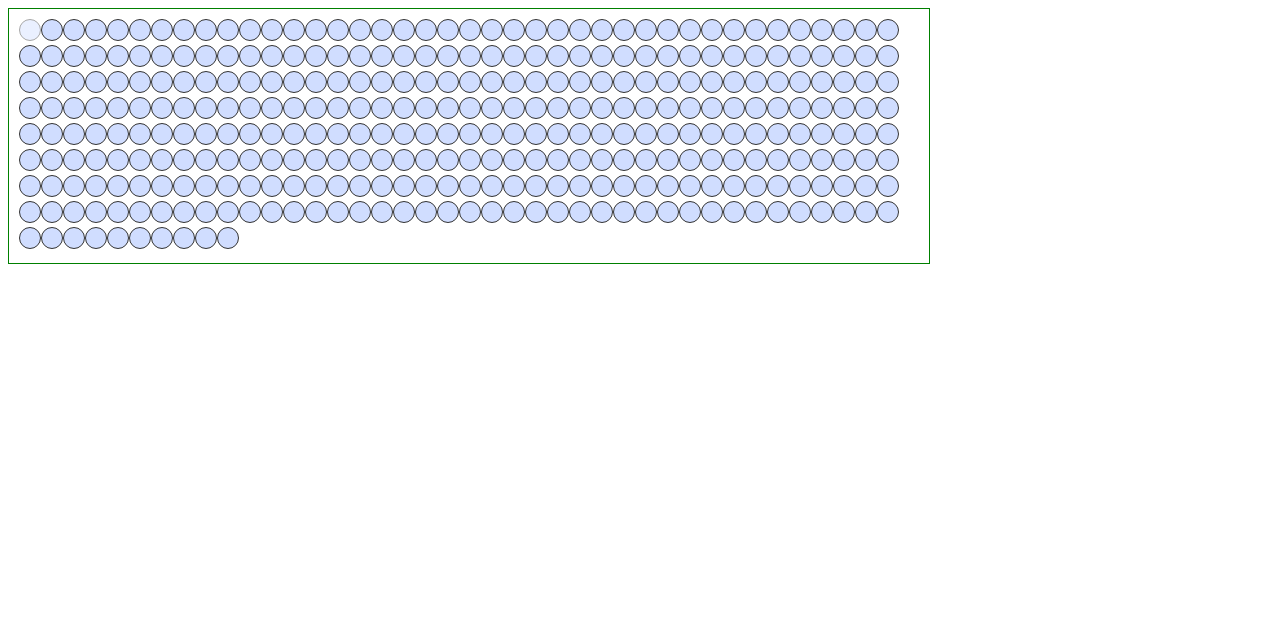
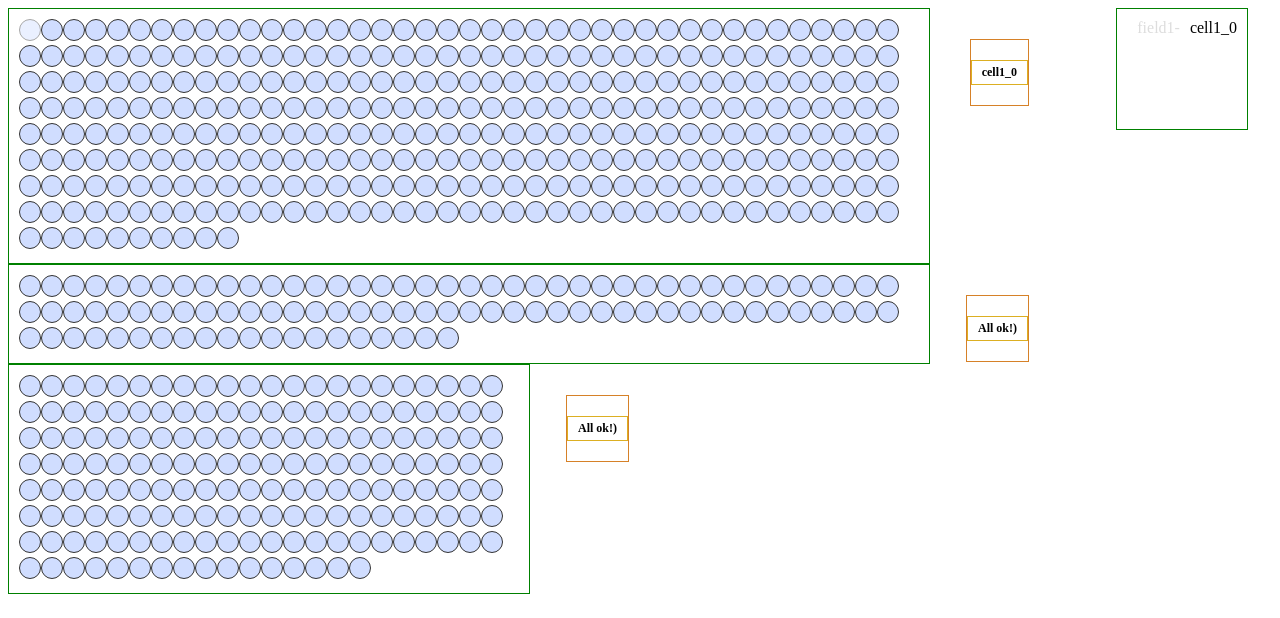
Before and after one commit to Maksym-Marko/Organism, a website: page index.html in a window 1280 px wide. Both pictures are taken after a click on the element 30 px from the left and 30 px from the top of the page. Drawn offline with Linux system fonts and the light colour scheme; files that its build step writes are made by us from their sources.

Commit message:
Organism

```diff
--- a/css/style.css
+++ b/css/style.css
@@ -1,6 +1,38 @@
+body{
+	width: 1250px;
+    position: relative;
+}
+.mx-brain{
+	position: absolute;
+	right: 10px;
+	border: 1px solid green;
+	min-width: 100px;
+	max-width: 200px;
+	min-height: 100px;
+	max-height: 300px;
+	overflow-y: auto;
+	padding: 10px;
+}
+span.mx-log_name_field {
+	position: relative;
+    padding: 10px;
+    color: #ddd;
+}
+span.mx-log_name_field:after{
+	content: '-';
+
+}
 .mx-filed{
 	border: 1px solid green;
 	padding: 10px;
+	position: relative;
+}
+.mx-controller_group_cells{
+	position: absolute;
+	right: -100px;
+	top: 30px;
+	min-width: 50px;
+	border: 1px solid #D68128;
 }
 .mx-cells{
 	width: 20px;
@@ -10,3 +42,14 @@
 	background-color: #D0DDFF;
 	display: inline-block;
 }
+.mx-contr_display_info{
+	font-size: 12px;
+	font-weight: bold;
+	display: block;
+	padding: 4px 10px;
+	margin: 20px auto;
+	border: 1px solid #DCAF22;
+}
+.mx-contr_display_info span{
+	display: block;
+}
--- a/index.html
+++ b/index.html
@@ -7,8 +7,6 @@
 </head>
 <body>
 
-	<div id="cont"></div>
-
 	<script src="build/script.js"></script>
 
 </body>
--- a/js/main.js
+++ b/js/main.js
@@ -1,6 +1,55 @@
-/* ----------------------------------------------------------------
-							Classes
----------------------------------------------------------------- */
+// ::::::::::::::::::::::::::::::::::::::::::::::::::::::::::::::::
+//                          Classes                               :
+// ::::::::::::::::::::::::::::::::::::::::::::::::::::::::::::::::
+
+/*==================== Build brain ==========================*/
+class BuildBrain{
+
+	static build(){
+
+		let brainContainer = document.createElement( 'div' );
+		brainContainer.className = 'mx-brain';
+
+		let firstChildEl = document.createElement( 'div' );
+		brainContainer.appendChild( firstChildEl );
+
+		document.body.appendChild( brainContainer );
+
+	}
+
+	static memory(){
+		window.memoryArray = [];
+	}
+
+	static toRemember( pushField, pushEl ){
+		let objElem = { field: pushField, id: pushEl };
+		memoryArray.push( objElem );
+	}
+
+	static showLogs( pushField, pushEl ){
+
+		let brain = document.getElementsByClassName( 'mx-brain' );
+
+		let logWrapper = document.createElement( 'div' );
+
+		let logNameField = document.createElement( 'span' );
+		logNameField.className = 'mx-log_name_field';
+		logNameField.innerHTML = pushField;
+
+		let logIDElem = document.createElement( 'span' );
+		logIDElem.className = 'mx-log_id_elem';
+		logIDElem.innerHTML = pushEl;
+
+		memoryArray.filter( function( el){
+			logWrapper.appendChild( logNameField );
+			logWrapper.appendChild( logIDElem );
+
+			brain[0].insertBefore( logWrapper, brain[0].firstChild );
+
+		} );
+	}
+
+}
 
 /*==================== Build fields ==========================*/
 class CreateFields{
@@ -64,6 +113,35 @@ class CreateOrganism{
 		// create cell
 		let cCell = new CreateCells( this.cellsPrefix, this.countCells, this.fieldID, this.groupCell );
 		cCell.createCells();
+
+		// create controller group cells
+		let cContrGroupCells = new CreateControllerGroupCells( this.fieldID );
+		cContrGroupCells.createControllerGroupCells();
+	}
+
+}
+
+/*===================== Controller group cells ======================*/
+class CreateControllerGroupCells{
+	constructor( _fieldContrBy ){
+		this.fieldContrBy = _fieldContrBy;
+	}
+
+	createControllerGroupCells(){
+		let fieldContrBy = document.getElementById( this.fieldContrBy );
+		let controllerGroupCells = document.createElement( 'div' );
+		controllerGroupCells.setAttribute( 'class', 'mx-controller_group_cells' );
+		controllerGroupCells.setAttribute( 'id', 'controller_' + this.fieldContrBy );
+		fieldContrBy.insertBefore( controllerGroupCells, this.nextSibling );
+
+		let displayInfo = document.createElement( 'span' );
+		displayInfo.setAttribute( 'class', 'mx-contr_display_info' );
+		displayInfo.setAttribute( 'id', 'displayInfo_' + this.fieldContrBy );
+
+		let testText = document.createTextNode( 'All ok!)' );
+		displayInfo.appendChild( testText );
+
+		controllerGroupCells.appendChild( displayInfo );
 	}
 }
 
@@ -80,6 +158,7 @@ class DestRestCell{
 			_destroyCell.style.opacity = _destroyCellOpacity;
 			_destroyCellOpacity -= 0.10;
 			_destroyCell.setAttribute( 'data-opacity', _destroyCellOpacity );
+
 		} else{
 			_destroyCell.setAttribute( 'data-opacity', '0' );
 			_destroyCell.style.opacity = 0;
@@ -105,17 +184,49 @@ class DestRestCell{
 			_restorationCell.removeAttribute( 'data-restoration' );
 
 			_restorationCell.setAttribute( 'data-key', 'false' );
+
+			setTimeout( () => {
+				let elemInfo2 = new InfoAboutCells( _restorationCell, 'All ok!)' );
+				elemInfo2.setInfoController();
+			}, 4000 );
+
 		}
 	}
 }
 
+/*====================== Info about cells  ==========================*/
+class InfoAboutCells{
+
+	constructor( nodeCell, _innerText ){
+
+		this.nodeCell = nodeCell;
+		this._innerText = _innerText;
+
+	}
+
+	setInfoController(){
+
+		let strucktCellID = this.nodeCell.getAttribute( 'id' );
+		let parentField = this.nodeCell.parentNode;
+		let displayInfo = parentField.getElementsByClassName( 'mx-contr_display_info' );
+
+		displayInfo[0].innerHTML = this._innerText;
+
+	}
+
+}
+
 /*========================= Each cells =============================*/
 class EachCells{
+
 	constructor( groupCell ){
+
 		this.groupCell = groupCell;
+
 	}
 
 	eachGroupCells(){ // Check click on cell
+
 		let elems = document.getElementsByClassName( this.groupCell );
 		for( let w = 0; w < elems.length; w++ ){
 			let groupElement = elems[w];
@@ -127,6 +238,7 @@ class EachCells{
 
 			if( getDataDestroy == 'cellDestroy' ){ // The destruction process
 
+				// Destroy cell
 				let d = new DestRestCell( thisCellID );
 				d.destroyCell();
 
@@ -134,15 +246,18 @@ class EachCells{
 
 			if( getDataRestoration == 'cellRestoration' ){ // The process of recovery
 
+				// Restoration cells
 				let r = new DestRestCell( thisCellID );
 				r.restorationCell();
 
 			}
 
 		}
+
 	}
 
 	addEventClick(){
+
 		let groupElems = document.getElementsByClassName( this.groupCell );
 		for( let e = 0; e < groupElems.length; e++ ){
 			let groupElement = groupElems[e];
@@ -154,16 +269,30 @@ class EachCells{
 					groupElement.setAttribute( 'data-key', 'true' );
 					groupElement.setAttribute( 'data-destroy', 'cellDestroy' );
 					groupElement.setAttribute( 'data-opacity', '1' );
+
+					// set info
+					let IDElement = groupElement.getAttribute( 'id' );
+					let elemInfo = new InfoAboutCells( groupElement, IDElement );
+					elemInfo.setInfoController();
+
+					// remember
+					let idGroup = groupElement.parentNode.getAttribute( 'id' );
+					BuildBrain.toRemember( idGroup, IDElement );
+
+					// Show logs
+					BuildBrain.showLogs( idGroup, IDElement );
 				}
 
 			}
 		}
+
 	}
+
 }
 
-/* ----------------------------------------------------------------
-							Helpers
----------------------------------------------------------------- */
+// ::::::::::::::::::::::::::::::::::::::::::::::::::::::::::::::::
+//                          Helpers                               :
+// ::::::::::::::::::::::::::::::::::::::::::::::::::::::::::::::::
 
 /*======================== Cycle ================================*/
 let reqAnimationFrame = ( () =>{
@@ -178,25 +307,67 @@ let reqAnimationFrame = ( () =>{
         ;
 } )();
 
-/* ----------------------------------------------------------------
--------------------------------------------------------------------
----------------------------------------------------------------- */
+// ::::::::::::::::::::::::::::::::::::::::::::::::::::::::::::::::
+//                                                                :
+// ::::::::::::::::::::::::::::::::::::::::::::::::::::::::::::::::
 ;( function(){
 
-	// create field
-	let createOrgan = new CreateOrganism( 'field1', '900px', 'cell_', 330, 'group_1' );
+	// Build brain
+	BuildBrain.build();
+
+	// init memory
+	BuildBrain.memory();
+
+	// ::::::::::::::::::::::::::::::::::::::::::::::::::::::::::::::::
+	//                             Init                               :
+	// ::::::::::::::::::::::::::::::::::::::::::::::::::::::::::::::::
+
+	/* --------------------------------------- */
+	/* create fields */
+	/* field 1 */
+	let createOrgan = new CreateOrganism( 'field1', '900px', 'cell1_', 330, 'group_1' );
 	createOrgan.createOrgan();
 
+	/* field 2 */
+	let createOrgan2 = new CreateOrganism( 'field2', '900px', 'cell2_', 100, 'group_2' );
+	createOrgan2.createOrgan();
+
+	/* field 3 */
+	let createOrgan3 = new CreateOrganism( 'field3', '500px', 'cell3_', 170, 'group_3' );
+	createOrgan3.createOrgan();
+
+	/* --------------------------------------- */
+	/* each fields | click the cell */
+	/* each field 1 */
 	let groupEl1 = new EachCells( 'group_1' );
 	groupEl1.addEventClick();
 
+	/* each field 2 */
+	let groupEl2 = new EachCells( 'group_2' );
+	groupEl2.addEventClick();
+
+	/* each field 3 */
+	let groupEl3 = new EachCells( 'group_3' );
+	groupEl3.addEventClick();
+
+	// ::::::::::::::::::::::::::::::::::::::::::::::::::::::::::::::::
+	//                            Loop                                :
+	// ::::::::::::::::::::::::::::::::::::::::::::::::::::::::::::::::
 	function draw(){
 		setTimeout( () => {
-			// ______________________ code...
+			// ______________________ //
 
+			// ___ Bypass the cells ___
+			// group 1
 			groupEl1.eachGroupCells();
 
-			// ______________________ code...
+			// group 2
+			groupEl2.eachGroupCells();
+
+			// group 3
+			groupEl3.eachGroupCells();
+
+			// ______________________ //
 			reqAnimationFrame(draw);
 		}, 1000/20 );
 	}
```
Also changed, not shown: README.txt (added), build/script.js.
